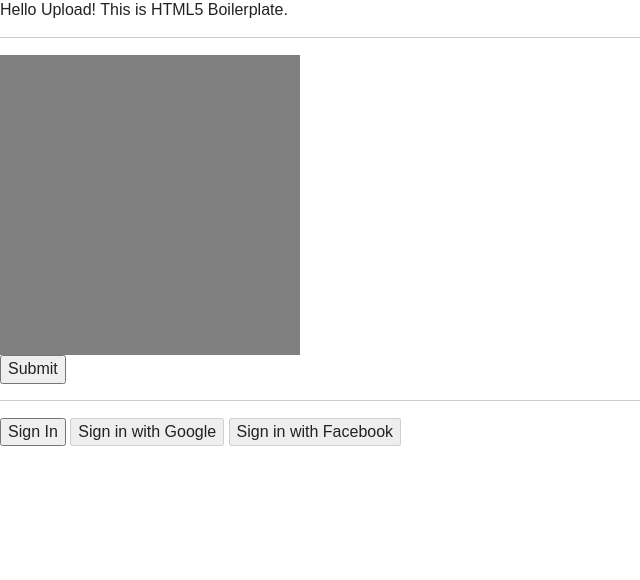
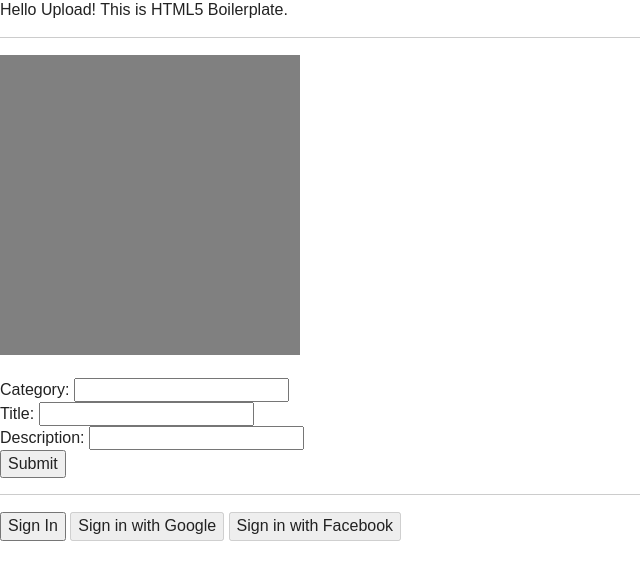
Before and after one commit to elbernante/travelshot, a Flask app: page / in a window 1280 px wide. Shown: the part 17-597 px from the top of the page, without its empty margins (0-640 px from the left). Run offline with Flask 2, Linux system fonts and the light colour scheme; data that the repository does not hold is empty; parts of the project's set-up code (start-up, migrations or seed data) failed here and were passed over; some libraries are stand-ins or nearby versions.

Commit message:
Fix upload error

```diff
--- a/travelshot/models.py
+++ b/travelshot/models.py
@@ -89,6 +89,6 @@ class Item(db.Model):
             'category_id': self.category_id,
             'description': self.description,
             'author_id': self.author_id,
-            'date_created': self.date_created,
-            'last_modified': self.last_modified
+            'date_created': self.date_created.isoformat(' '),
+            'last_modified': self.last_modified.isoformat(' ')
         }
--- a/travelshot/static/js/main.js
+++ b/travelshot/static/js/main.js
@@ -349,7 +349,10 @@ var tsf = (function ($) {
 
 // --- UI Scripts ---
 $('#submitPhoto').on('click', function (event) {
-    pu.data('photoupload').submit();
+    var cat = $('#imgCat').val();
+    var title = $('#imgTitle').val();
+    var desck = $('#imgDesc').val();
+    pu.data('photoupload').submit(title, cat, desck);
 });
 
 $('#signinButton').on('click', function (event) {
--- a/travelshot/static/js/plugins.js
+++ b/travelshot/static/js/plugins.js
@@ -129,7 +129,7 @@
         });
     };
 
-    PhotoUpload.prototype.submit = function(url) {
+    PhotoUpload.prototype.submit = function(title, category, description) {
         console.log("Submitting...");
         var self = this;
 
@@ -140,9 +140,9 @@
 
         var formData = new FormData();
         formData.append(self.settings.fieldName, self.file);
-        formData.append('aField', 'aValue');
-        formData.append('numericField', 123);
-        formData.append('anotherField', "123");
+        formData.append('title', title);
+        formData.append('category', category);
+        formData.append('description', description);
 
         $.ajax({
             url: self.settings.url,
@@ -169,6 +169,7 @@
             },
             success: function (data, textStatus, jqXHR) {
                 console.log('Upload success. ' + textStatus);
+                console.dir(data);
             },
             error: function (jqXHR, textStatus, errorThrown) {
                 console.dir(jqXHR);
--- a/travelshot/templates/index.html
+++ b/travelshot/templates/index.html
@@ -22,8 +22,11 @@
         <!-- Add your site or application content here -->
         <p>Hello Upload! This is HTML5 Boilerplate.</p>
         <hr />
-        <div id="uploaddiv" class="photoupload" style="background-color: gray; width: 300px; height: 300px">
-        </div>
+        <div id="uploaddiv" class="photoupload" style="background-color: gray; width: 300px; height: 300px"></div>
+        <br>
+        Category: <input type="number" id="imgCat"><br>
+        Title: <input type="text" id='imgTitle'><br>
+        Description: <input type="text" id='imgDesc'><br>
         <button type="button" id="submitPhoto">Submit</button>
         <hr />
         <button id="signinButton">Sign In</button>
```
Also changed, not shown: travelshot/api/interface.py (+4 -4 lines).
